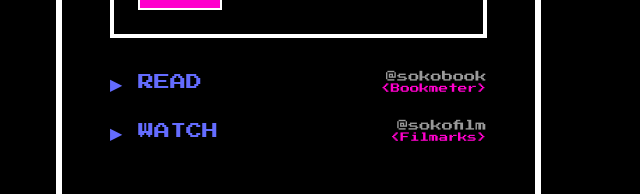
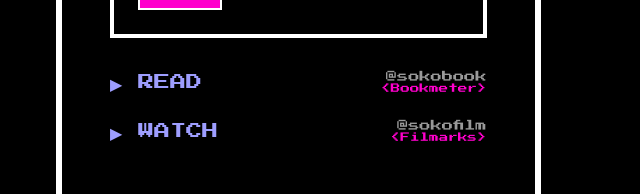
Before and after one commit to soko-no-otaku/soko-no-otaku.github.io, a React (Vite) app: page / in a window 1280 px wide. Shown: the part 337-531 px from the top of the page, without its empty margins (0-640 px from the left). Built offline with nearby package versions, Linux system fonts and the light colour scheme.

Commit message:
Remove unused style

```diff
--- a/src/index.css
+++ b/src/index.css
@@ -18,15 +18,6 @@
   text-rendering: optimizeLegibility;
   -webkit-font-smoothing: antialiased;
   -moz-osx-font-smoothing: grayscale;
-}
-
-a {
-  font-weight: 500;
-  color: #646cff;
-  text-decoration: inherit;
-}
-a:hover {
-  color: #535bf2;
 }
 
 body {
```
